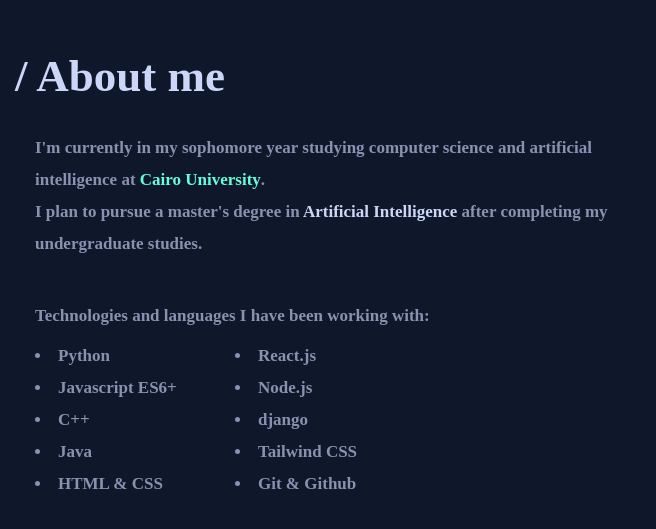
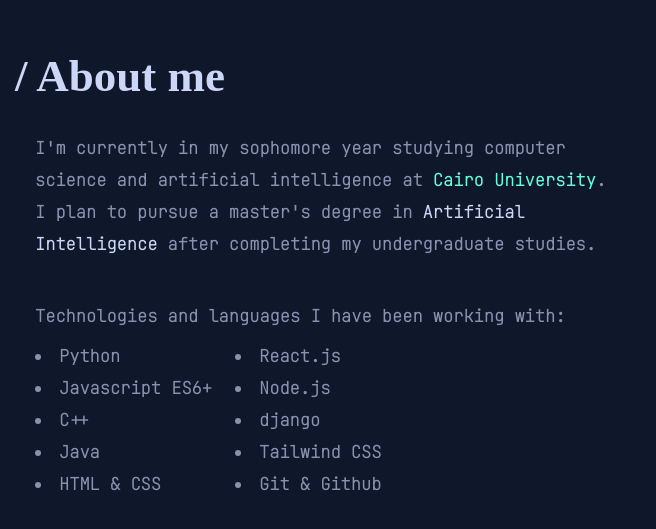
Before and after one commit to marwan-ahmedd/Marwan, a React (Create React App) app: page / in a window 1280 px wide. Shown: the part 740-1269 px from the top of the page, without its empty margins (0-656 px from the left). Built offline with nearby package versions, Linux system fonts and the light colour scheme; the HTML template or start-up script is replaced by a standard one; a web font is replaced by a local one.

Commit message:
Fixed the font issue

```diff
--- a/src/index.css
+++ b/src/index.css
@@ -1,3 +1,5 @@
+@import url('https://fonts.googleapis.com/css2?family=NTR&display=swap');
+@import url('https://fonts.googleapis.com/css2?family=JetBrains+Mono:wght@100&family=NTR&display=swap');
 @tailwind base;
 @tailwind components;
 @tailwind utilities;
```
